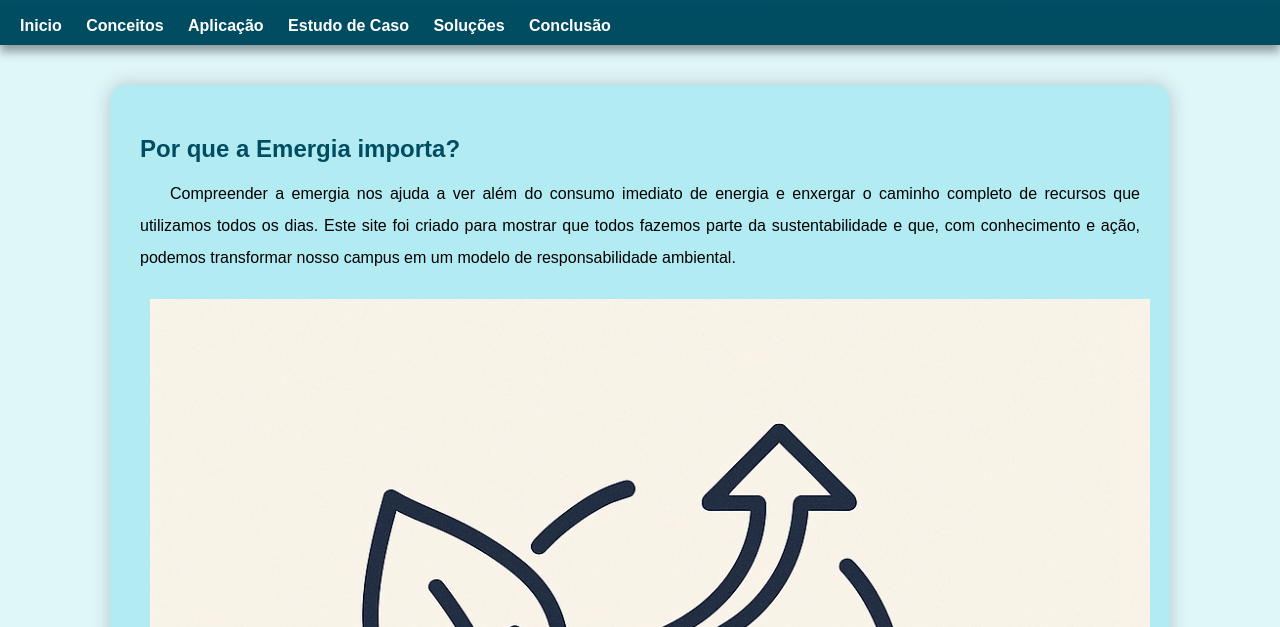
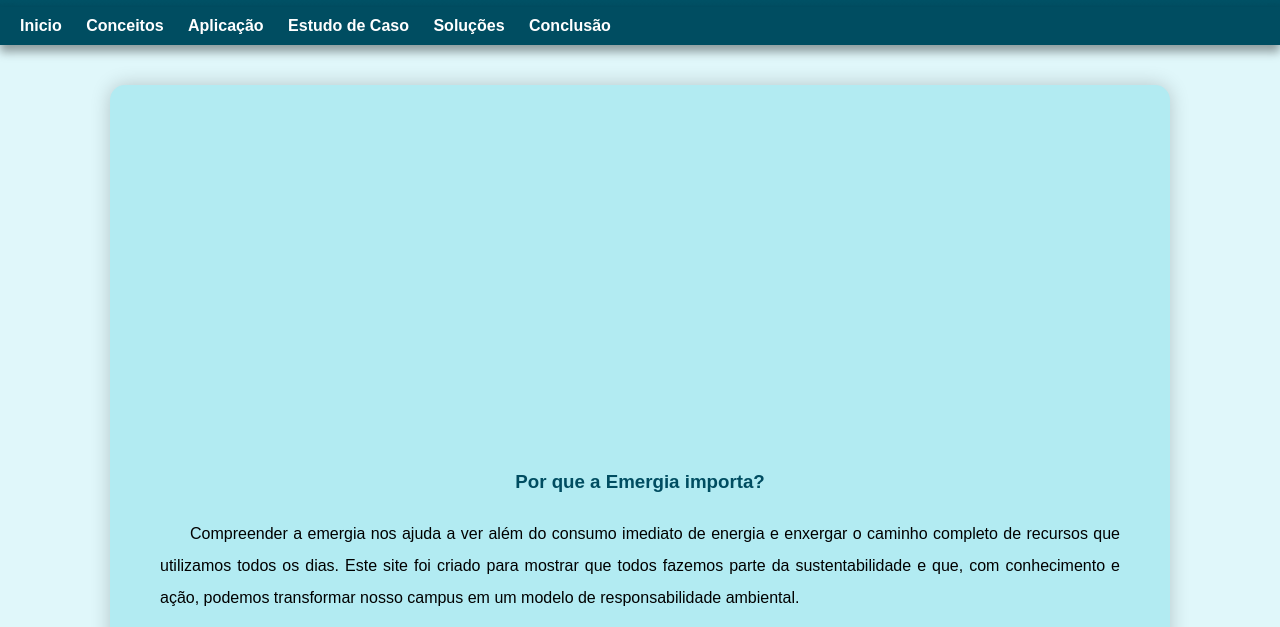
Before and after one commit to GustavoMoreiraPinto/Projeto-emergia1, a plain HTML site: page conclusão.html in a window 1280 px wide. Shown: the part 173-800 px from the top of the page. Drawn offline with Linux system fonts and the light colour scheme; a web font is replaced by a local one.

Commit message:
responsividade

```diff
--- a/conclusão.html
+++ b/conclusão.html
@@ -24,16 +24,13 @@
     <MAIN>
         <article>
 
- <h1>Por que a Emergia importa?</h1>
-
- <p>
-     Compreender a emergia nos ajuda a ver além do consumo imediato de energia e enxergar o caminho completo de recursos que utilizamos todos os dias.
-     Este site foi criado para mostrar que todos fazemos parte da sustentabilidade e que, com conhecimento e ação, podemos transformar nosso campus em um modelo de responsabilidade ambiental.
- </p>
- <img src="imagens/emergia.png" alt="Emergia">
-
-
-
+    <section class="conteudo-centralizado" >
+        <h1>Por que a Emergia importa?</h1>
+        <p>
+            Compreender a emergia nos ajuda a ver além do consumo imediato de energia e enxergar o caminho completo de recursos que utilizamos todos os dias.
+            Este site foi criado para mostrar que todos fazemos parte da sustentabilidade e que, com conhecimento e ação, podemos transformar nosso campus em um modelo de responsabilidade ambiental.
+        </p>
+    </section>
         </article>
 
     </MAIN>
--- a/estilo/style.css
+++ b/estilo/style.css
@@ -186,6 +186,15 @@ h1,h2{
     margin-bottom: 10px;
     margin-top: 10px;
 }
+.conteudo-centralizado {
+  display: flex;
+  flex-direction: column;
+  justify-content: center;
+  align-items: center;
+  height: 100vh;
+  text-align: center;
+  padding: 20px;
+}
 
 img{
     margin: 10px;
@@ -211,6 +220,8 @@ aside ul{
     columns: 2;
 
 }
+
+
 /*----------------------------------------*/
 
 /*Rodape*/
@@ -230,3 +241,9 @@ footer a:hover{
     text-decoration: underline;
     color: var(--cor1);
 }
+
+
+
+@media (max-width: 768px){
+
+}
```
Also changed, not shown: aplicação.html (+0 -3 lines), index.html (+3 -1 lines).
